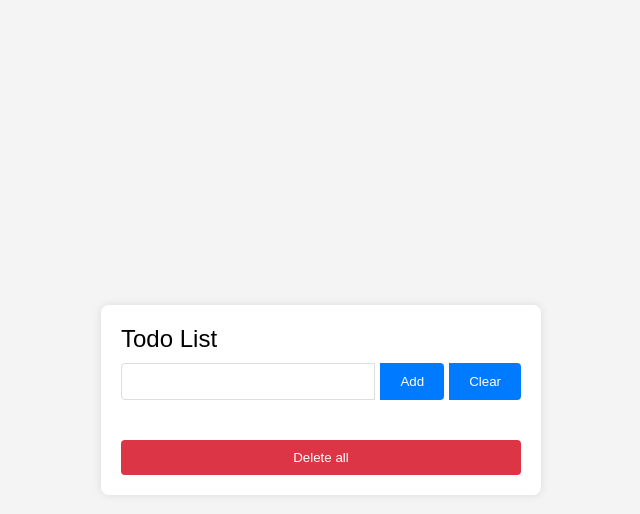
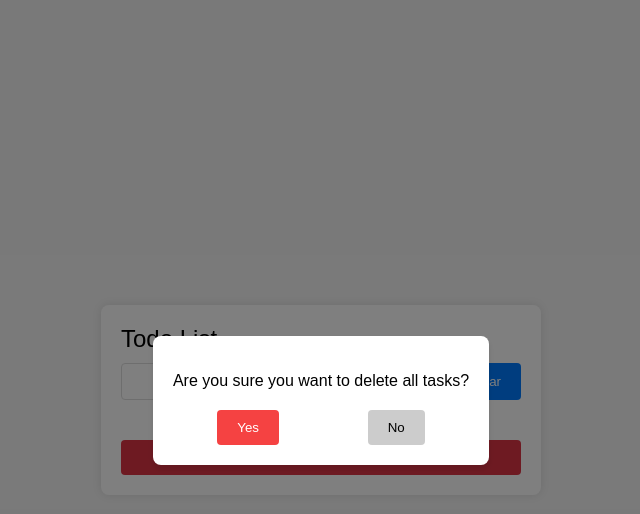
Before and after one commit to aljunepio/todo-list-fe, a React (Vite) app in the folder TodoSample/: page / in a window 1280 px wide. Both pictures are taken after a click on the button "Delete all". Shown: the top 514 px of the page, without its empty margins (319-959 px from the left). Built offline with nearby package versions, Linux system fonts and the light colour scheme.

Commit message:
feat: Add modal for delete and delete all

```diff
--- a/TodoSample/src/App.tsx
+++ b/TodoSample/src/App.tsx
@@ -1,15 +1,22 @@
 import React, { useState } from "react";
 import styles from "./App.module.scss";
 import useLocalStorage from "./customHooks/useLocalStorage";
-import { Todo } from "./interfaces/types";
+import { ModalDatas, Todo } from "./interfaces/types";
 import Input from "./components/input/Input";
 import TodoList from "./components/todoList/TodoList";
+import Modal from "./components/modal/Modal";
+import { modalType } from "./enums/modalEnums";
 
 function App() {
   const [todos, setTodos] = useLocalStorage("todos", []);
   const [todo, setTodo] = useState<string>("");
   const [isEdit, setIsEdit] = useState<boolean>(false);
   const [selectedIndex, setSelectedIndex] = useState<number>(0);
+  const [modalDatas, setModalDatas] = useState<ModalDatas>({
+    showModal: modalType.hide,
+    modalMessage: "",
+    selectedId: 0,
+  });
 
   const handleEdit = (index: number) => {
     setTodo(todos[index].text);
@@ -35,6 +42,14 @@ function App() {
     setTodos(todos.filter((_, i) => i !== index));
   };
 
+  const handleDeleteAllClick = () => {
+    setModalDatas({
+      ...modalDatas,
+      showModal: modalType.deleteAll,
+      modalMessage: "Are you sure you want to delete all tasks?",
+    });
+  };
+
   return (
     <div className={styles.container}>
       <div className={styles.title}>Todo List</div>
@@ -48,11 +63,20 @@ function App() {
       <TodoList
         todos={todos}
         handleEdit={handleEdit}
-        handleDelete={handleDelete}
+        modalDatas={modalDatas}
+        setModalDatas={setModalDatas}
       />
-      <button className={styles.deleteAll} onClick={() => setTodos([])}>
+      <button className={styles.deleteAll} onClick={handleDeleteAllClick}>
         Delete all
       </button>
+      {modalDatas.showModal ? (
+        <Modal
+          modalDatas={modalDatas}
+          setModalDatas={setModalDatas}
+          setTodos={setTodos}
+          handleDelete={handleDelete}
+        />
+      ) : null}
     </div>
   );
 }
--- /dev/null
+++ b/TodoSample/src/components/modal/Modal.tsx
@@ -0,0 +1,47 @@
+import React from "react";
+import styles from "./modalStyle.module.scss";
+import { modalType } from "../../enums/modalEnums";
+import { ModalDatas, Todo } from "../../interfaces/types";
+
+interface ModalProps {
+  modalDatas: ModalDatas;
+  setModalDatas: (datas: ModalDatas) => void;
+  setTodos: (value: Todo[]) => void;
+  handleDelete: (index: number) => void;
+}
+
+const Modal: React.FC<ModalProps> = ({
+  modalDatas,
+  setModalDatas,
+  setTodos,
+  handleDelete,
+}) => {
+  const { showModal, modalMessage, selectedId } = modalDatas;
+  const onConfirm = () => {
+    if (showModal === modalType.deleteAll) {
+      setTodos([]);
+    } else if (showModal === modalType.delete) {
+      handleDelete(selectedId);
+    }
+    setModalDatas({ ...modalDatas, showModal: modalType.hide });
+  };
+  return (
+    <div className={styles.modalContainer}>
+      <div className={styles.modal}>
+        <p>{modalMessage}</p>
+        <div className={styles.buttons}>
+          <button onClick={onConfirm}>Yes</button>
+          <button
+            onClick={() =>
+              setModalDatas({ ...modalDatas, showModal: modalType.hide })
+            }
+          >
+            No
+          </button>
+        </div>
+      </div>
+    </div>
+  );
+};
+
+export default Modal;
--- /dev/null
+++ b/TodoSample/src/components/modal/modalStyle.module.scss
@@ -0,0 +1,39 @@
+.modalContainer {
+  display: flex;
+  justify-content: center;
+  align-items: center;
+  position: fixed;
+  top: 0;
+  left: 0;
+  width: 100vw;
+  height: 100vh;
+  background-color: rgba(0, 0, 0, 0.5);
+  .modal {
+    background: white;
+    padding: 20px;
+    border-radius: 8px;
+    text-align: center;
+    box-shadow: 0px 4px 6px rgba(0, 0, 0, 0.1);
+    .buttons {
+      display: flex;
+      justify-content: space-around;
+      margin-top: 20px;
+      button {
+        padding: 10px 20px;
+        border: none;
+        border-radius: 4px;
+        cursor: pointer;
+      }
+
+      button:first-of-type {
+        background-color: #f54242; /* Confirm button color */
+        color: white;
+      }
+
+      button:last-of-type {
+        background-color: #cccccc; /* Cancel button color */
+        color: black;
+      }
+    }
+  }
+}
--- a/TodoSample/src/components/todoList/TodoList.tsx
+++ b/TodoSample/src/components/todoList/TodoList.tsx
@@ -1,25 +1,35 @@
 import React from "react";
 import styles from "./styles.module.scss";
-import { Todo } from "../../interfaces/types";
+import { ModalDatas, Todo } from "../../interfaces/types";
+import { modalType } from "../../enums/modalEnums";
 
 interface TodoListProps {
   todos: Todo[];
   handleEdit: (index: number) => void;
-  handleDelete: (index: number) => void;
+  modalDatas: ModalDatas;
+  setModalDatas: (datas: ModalDatas) => void;
 }
 
 const TodoList: React.FC<TodoListProps> = ({
   todos,
   handleEdit,
-  handleDelete,
+  modalDatas,
+  setModalDatas,
 }) => {
+  const handleDeleteClick = (index: number) => {
+    setModalDatas({
+      ...modalDatas,
+      showModal: modalType.delete,
+      selectedId: index,
+    });
+  };
   return (
     <ul className={styles.todoList}>
       {todos.map((item, index) => (
         <li key={item.id}>
           {item.text}
           <div>
-            <button onClick={() => handleDelete(index)}>Delete</button>
+            <button onClick={() => handleDeleteClick(index)}>Delete</button>
             <button onClick={() => handleEdit(index)}>Edit</button>
           </div>
         </li>
--- /dev/null
+++ b/TodoSample/src/enums/modalEnums.ts
@@ -0,0 +1,5 @@
+export enum modalType {
+  hide = 0,
+  delete = 1,
+  deleteAll = 2,
+}
```
Also changed, not shown: TodoSample/src/interfaces/types.ts (+8 -3 lines).
